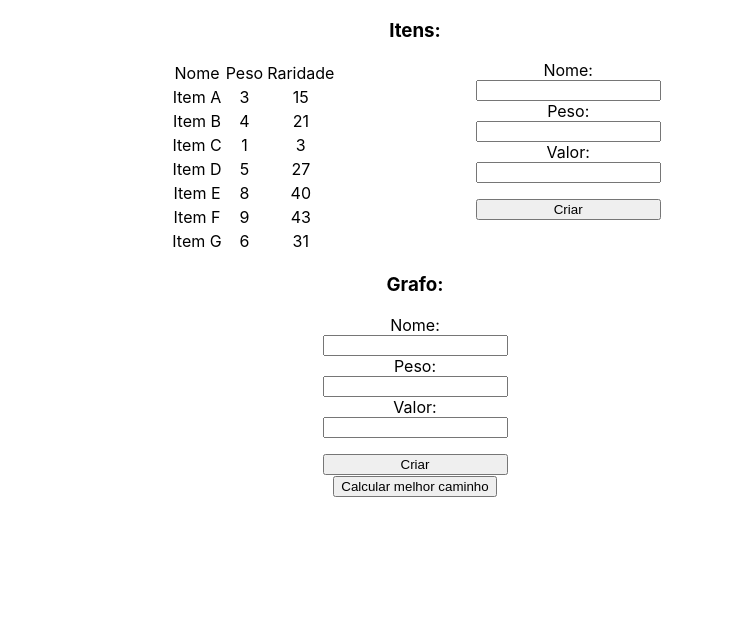
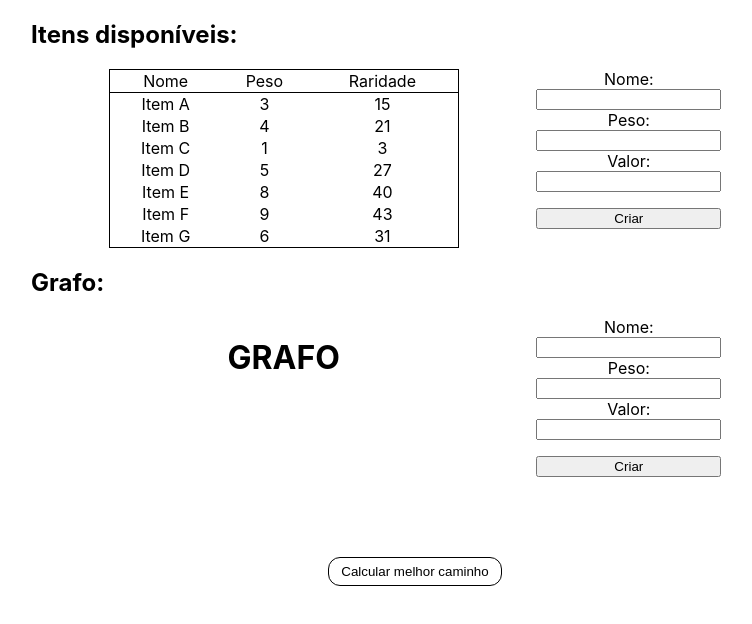
Before and after one commit to projeto-de-algoritmos/Final_Dupla23, a React (Create React App) app in the folder best-path/: page / in a window 1280 px wide. Shown: the top 624 px of the page, without its empty margins (225-977 px from the left). Built offline with nearby package versions, Linux system fonts and the light colour scheme.

Commit message:
Minor visual adjusts

```diff
--- a/best-path/src/App.js
+++ b/best-path/src/App.js
@@ -6,9 +6,7 @@ import { Graph } from './utils/graph';
 
 import './App.css';
 
-import {
-  Container
-} from './style';
+import * as Style from './style';
 
 const item = new Item();
 const graph = new Graph();
@@ -127,20 +125,19 @@ function App() {
   // }, [graph.vertices]);
 
   return (
-    <Container className="App">
+    <Style.Container className="App">
       <div>
-        <h3>Itens:</h3>
-        <div style={{ display: 'flex', justifyContent: 'space-evenly' }}>
-          <div>
+        <Style.SectionName>Itens disponíveis:</Style.SectionName>
+        <Style.ItemsSection>
           {graph.vertices.size ? (
-              <table>
-                <thead>
+            <Style.ItemTable>
+              <Style.ItemTableHeader>
                 <tr>
                   <td>Nome</td>
                   <td>Peso</td>
                   <td>Raridade</td>
                 </tr>
-                </thead>
+              </Style.ItemTableHeader>
               <tbody>
                 {Array.from(item.items.entries()).map(([key, value]) => ({ key, value })).map(item => {
                   return (
@@ -152,11 +149,10 @@ function App() {
                   )
                 })}
               </tbody>
-              </table>
+            </Style.ItemTable>
           ) : (
             <h4>Nenhum item cadastrado</h4>
           )}
-          </div>
           <div style={{ display: 'flex', flexDirection: 'column' }}>
             <label htmlFor=''>Nome:</label>
             <input id='item-name-input' type="text" ref={itemNameInputRef} />
@@ -166,10 +162,16 @@ function App() {
             <input id='item-value-input' type="number" ref={itemValueInputRef} />
             <button onClick={createItem} style={{ marginTop: '1rem' }}>Criar</button>
           </div>
-        </div>
+        </Style.ItemsSection>
       </div>
       <div>
-        <h3>Grafo:</h3>
+        <Style.SectionName>Grafo:</Style.SectionName>
+        <Style.GraphSection>
+          <div style={{ width: '350px' }}>
+            <h1> GRAFO </h1>
+          </div>
+
+
           <div style={{ display: 'flex', justifyContent: 'space-evenly' }}>
             <div style={{ display: 'flex', flexDirection: 'column' }}>
               <label htmlFor=''>Nome:</label>
@@ -181,9 +183,12 @@ function App() {
               <button onClick={createItem} style={{ marginTop: '1rem' }}>Criar</button>
             </div>
           </div>
+        </Style.GraphSection>
+
       </div>
+
       {!bestPath && !minimumPaths ? (
-        <button onClick={getPaths}>Calcular melhor caminho</button>
+        <Style.CalculateButton onClick={getPaths}>Calcular melhor caminho</Style.CalculateButton>
       ) : (
         <div>
           <h3>Menores caminhos de A até G</h3>
@@ -195,18 +200,7 @@ function App() {
           <span>{bestPath.value}</span>
         </div>
       )}
-      {/* <div>
-        {graph.vertices.size > 0 ? (
-          <CytoscapeComponent
-            elements={elements}
-            style={{ width: '50%', height: '100%', backgroundColor: "lightgray" }}
-            layout={{ name: "circle" }}
-          />
-        ) : (
-          <h4>Nenhum no cadastro</h4>
-        )}
-      </div> */}
-    </Container>
+    </Style.Container>
   );
 }
 
--- a/best-path/src/style.js
+++ b/best-path/src/style.js
@@ -1,4 +1,8 @@
 import styled from 'styled-components';
+
+export const SectionName = styled.h2`
+  text-align: left;
+`;
 
 export const Container = styled.div`
   width: 60vw;
@@ -8,3 +12,32 @@ export const Container = styled.div`
   right: 0;
   margin: auto;
 `;
+
+export const ItemsSection = styled.div`
+  display: flex;
+  justify-content: space-evenly;
+`;
+
+export const ItemTable = styled.table`
+  width: 350px;
+  border-collapse: collapse;
+  border: 1px solid black;
+`;
+
+export const ItemTableHeader = styled.thead`
+  border-bottom: 1px solid black;
+`;
+
+export const GraphSection = styled.div`
+    display: flex;
+  justify-content: space-evenly;
+`;
+
+export const CalculateButton = styled.button`
+  border-radius: 12px;
+  outline: none;
+  background-color: transparent;
+  padding: 6px 12px;
+  border: 1px solid black;
+  margin-top: 5rem;
+`;
```
Lines whose indentation alone changed are shown as unchanged.
